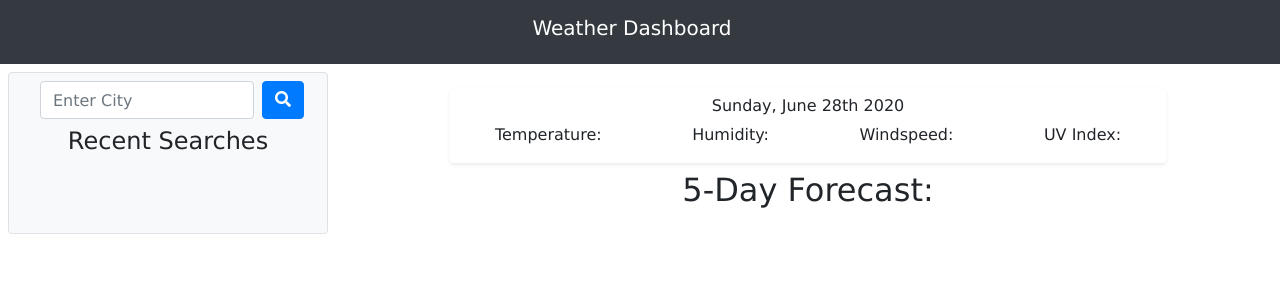
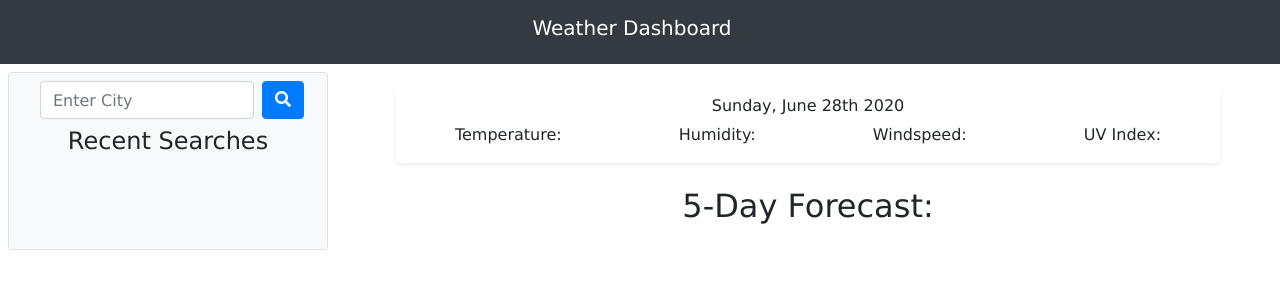
Before and after one commit to eddyangang/weather-station, a plain HTML site: page index.html in a window 1280 px wide. Drawn offline with nearby package versions, Linux system fonts and the light colour scheme; no server answers.

Commit message:
Wrote readme.

```diff
--- a/index.html
+++ b/index.html
@@ -37,7 +37,7 @@
             </ul>
         </aside>
 
-        <section class="col-lg-7 col-md-7 col-sm-12 mx-auto d-flex flex-column my-3 mx-0">
+        <section class="col-lg-8 col-md-8 col-sm-12 mx-auto d-flex flex-column my-3 mx-0">
 
             <div id="weather-panel" class="rounded text-center shadow-sm">
 
@@ -57,7 +57,7 @@
             </div>
 
             <div>
-                <h2 class="text-center mt-2">5-Day Forecast:</h2>
+                <h2 class="text-center mt-4">5-Day Forecast:</h2>
                 <div id="fiveDayForecast" class="row"></div>
             </div>
 
--- a/script.js
+++ b/script.js
@@ -89,7 +89,6 @@ $(document).ready(function () {
 
             // used to get the forecast for subsequent days, except today
             var forecastIndex = [8, 16, 24, 32, 39]
-            console.log(forecast);
 
             // create cards for 5-day forecast and display the content onto the card.
             for (let i = 0; i < fiveDays.length; i++) {
@@ -226,7 +225,7 @@ $(document).ready(function () {
         // Prevents event listener for list items from activating
         e.stopPropagation();
 
-        // get close button
+        // get seleced close button
         var closeBtn = e.target;
 
         // retrieve id of close button
```
Also changed, not shown: assets/img/preview.gif (added), 1 other file.
